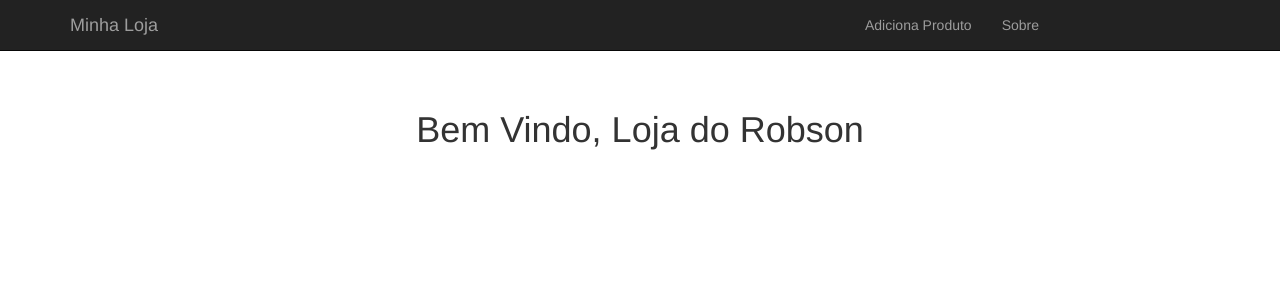
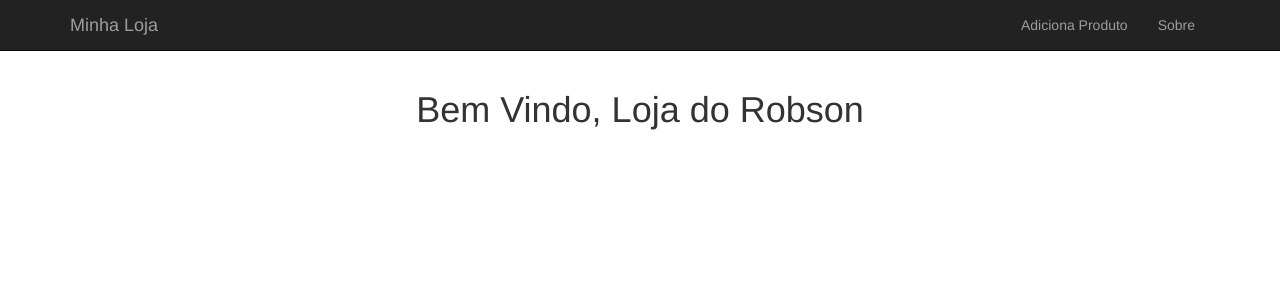
Before and after one commit to RobsonVinicius/php-mysql-cadastro-produtos, a PHP site: page / in a window 1280 px wide. Shown: the top 300 px of the page. Run offline with PHP 8.4, Linux system fonts and the light colour scheme.

Commit message:
ajuste alinhamento nav

```diff
--- a/css/loja.css
+++ b/css/loja.css
@@ -1,8 +1,12 @@
 body {
-  padding-top: 50px;
+  padding-top: 30px;
 }
 
 .principal {
   padding: 40px 15px;
   text-align: center;
 }
+
+.nav {
+  float: right;
+}
```
